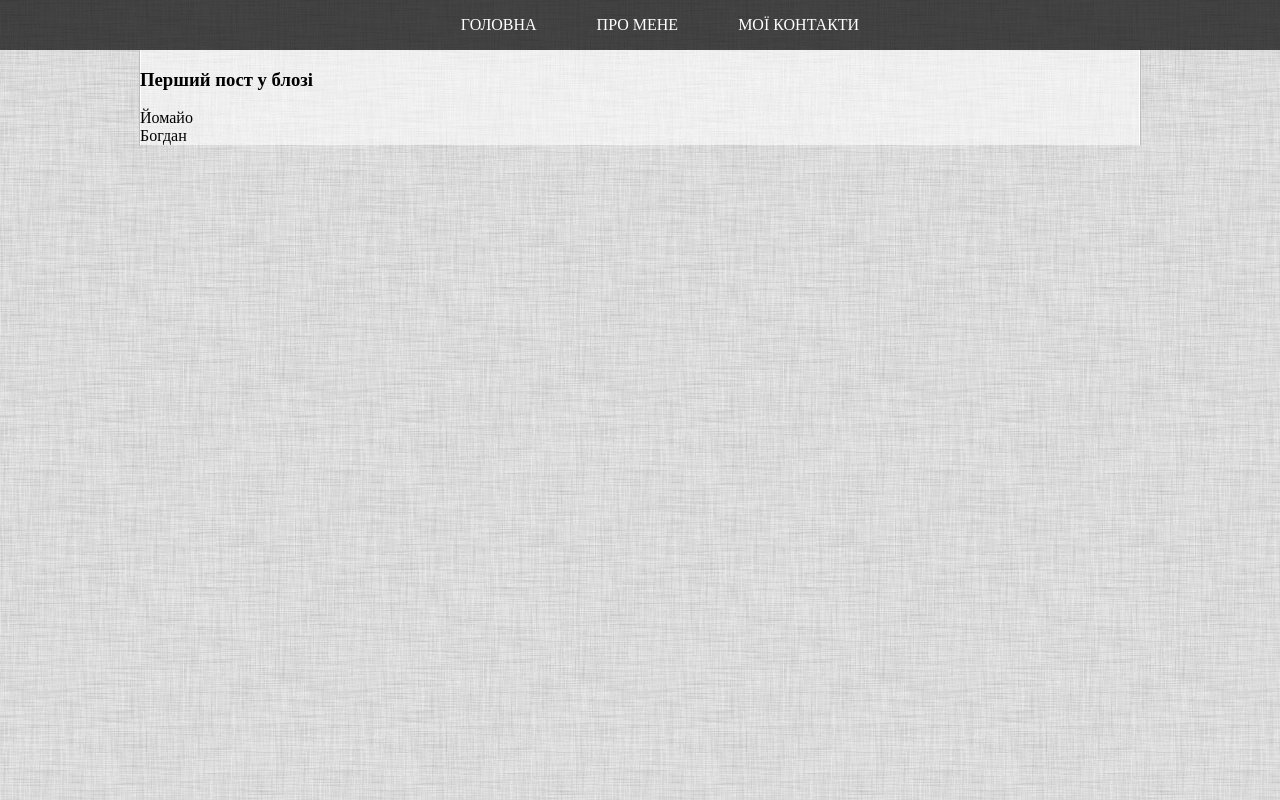
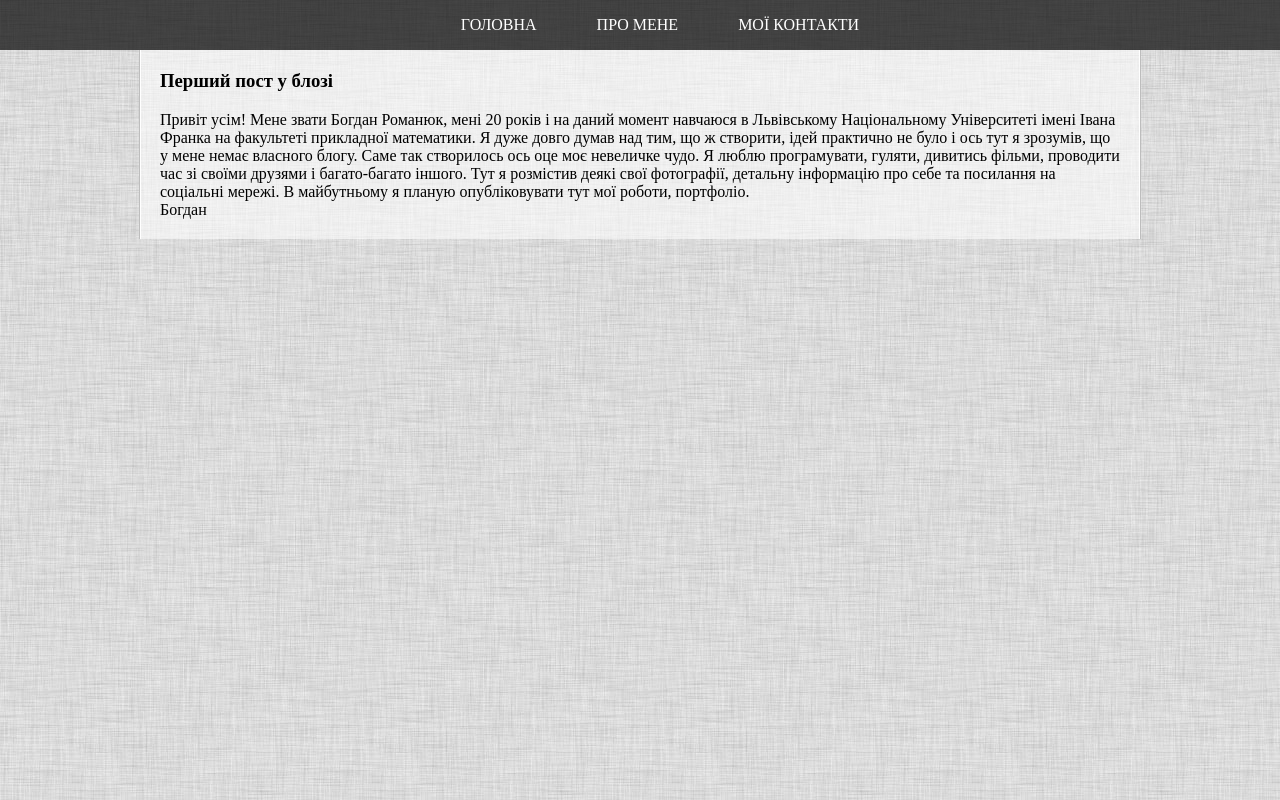
Before and after one commit to BohdanRomaniuk/First-website, a plain HTML site: page index.html in a window 1280 px wide. Drawn offline with Linux system fonts and the light colour scheme.

Commit message:
Updating info and fixing style bags

```diff
--- a/index.html
+++ b/index.html
@@ -24,7 +24,9 @@
 	<div class="post-container">
 		<h3>Перший пост у блозі</h3>
 		<div class="post-text">
-			Йомайо
+			Привіт усім! Мене звати Богдан Романюк, мені 20 років і на даний момент  навчаюся в Львівському Національному Університеті імені Івана Франка на факультеті прикладної математики.
+			Я дуже довго думав над тим, що ж створити, ідей практично не було і ось тут я зрозумів, що у мене немає власного блогу. Саме так створилось ось оце моє невеличке чудо. Я люблю програмувати, гуляти, дивитись фільми, проводити час зі своїми друзями і багато-багато іншого.
+			Тут я розмістив деякі свої фотографії, детальну інформацію про себе та посилання на соціальні мережі. В майбутньому я планую опубліковувати тут мої роботи, портфоліо.
 			<div class="post-date"> </div>
 			<div class="poster">Богдан</div>
 		</div>
--- a/style.css
+++ b/style.css
@@ -34,7 +34,7 @@ body
 	display: table;
 }
 
-#post-container
+.post-container
 {
 	margin: 20px;
 }
```
